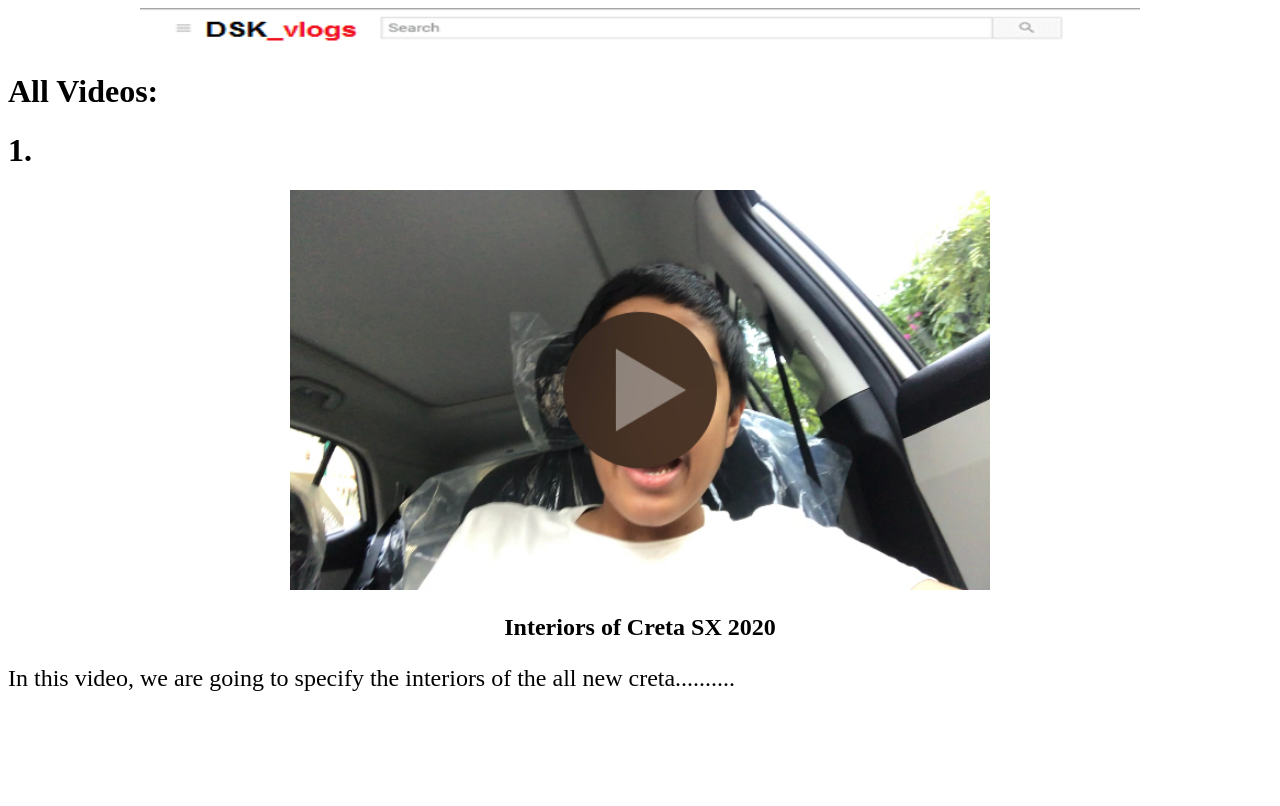
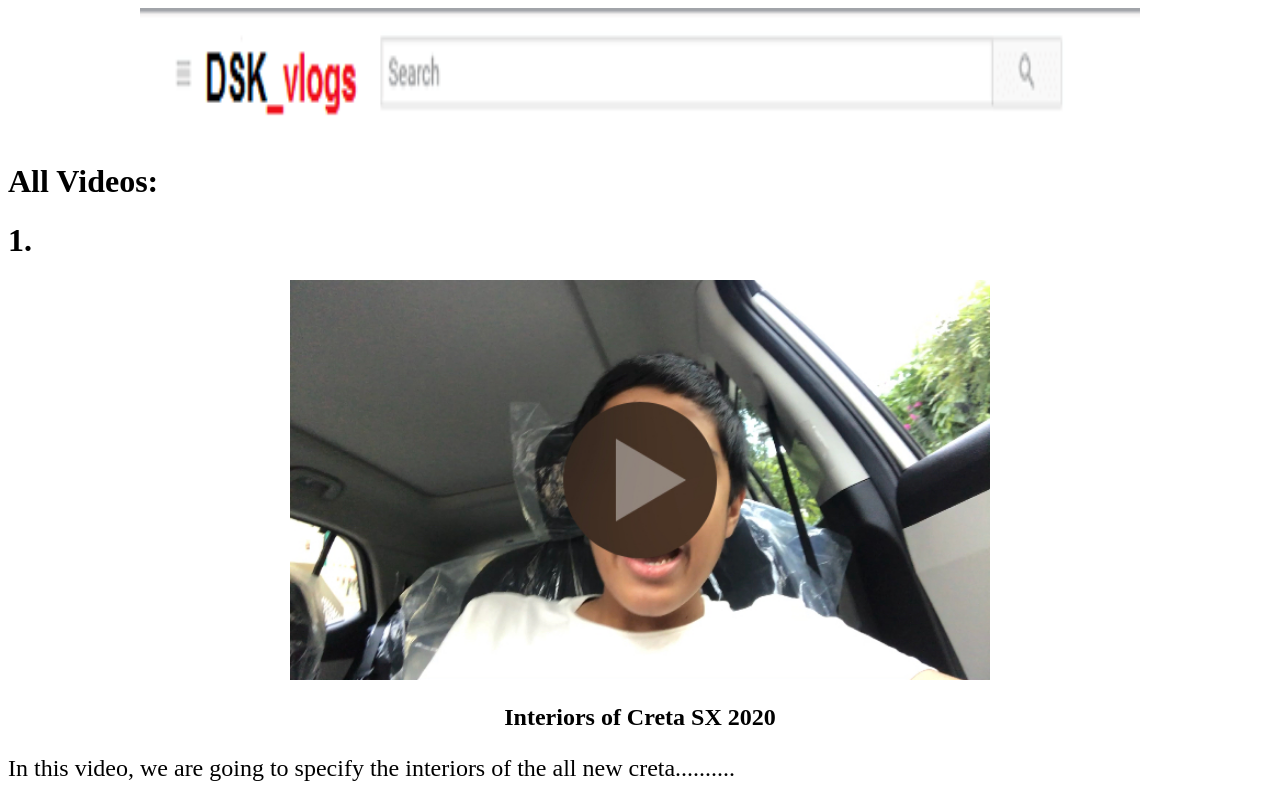
Before and after one commit to dhruv13092005/DSK_vlogs, a plain HTML site: page index.html in a window 1280 px wide. Drawn offline with Linux system fonts and the light colour scheme.

Commit message:
Update index.html

```diff
--- a/index.html
+++ b/index.html
@@ -10,7 +10,7 @@
 
     <body>
         <center>
-        <img src="YouTube_Main.png"height = 40, width = 1000/>
+        <img src="YouTube_Main.png"height = 130, width = 1000/>
     </center>
         <h1>All Videos:</h1>
         <h1>1.</h1>
```
